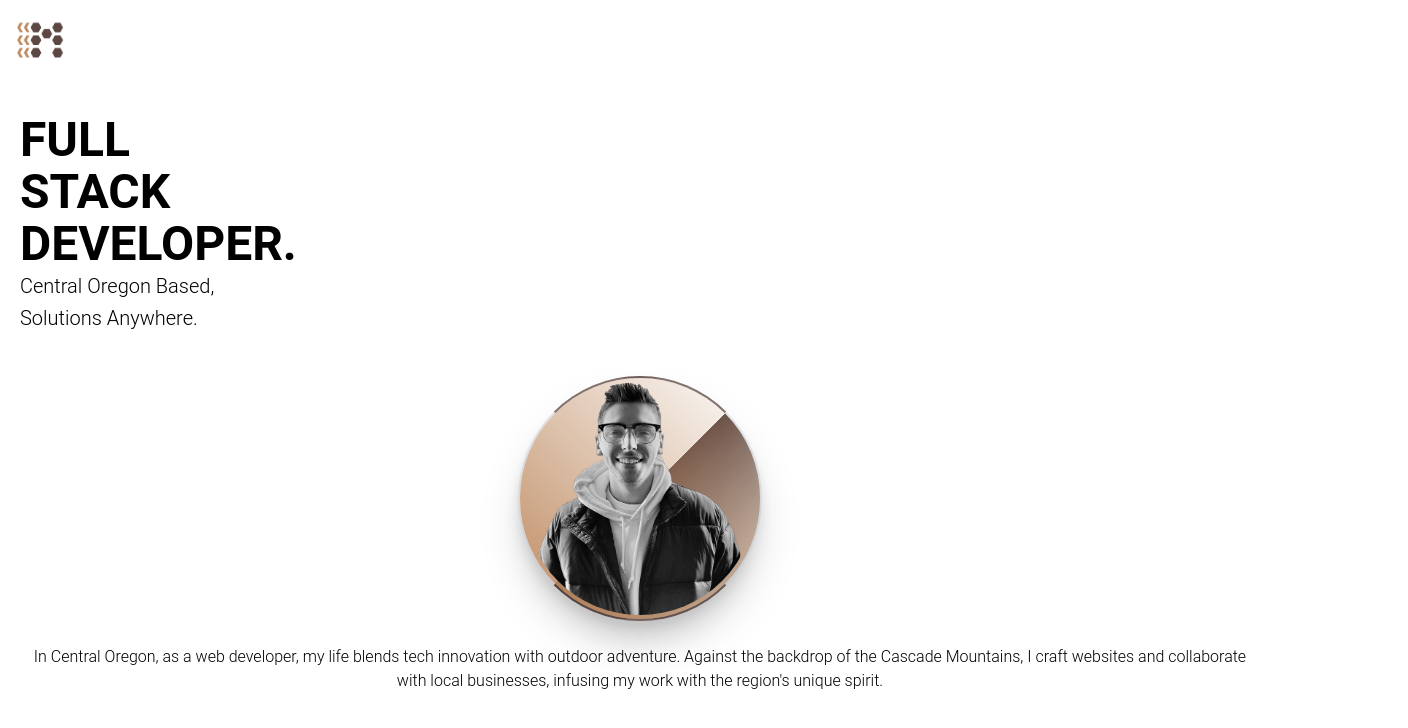
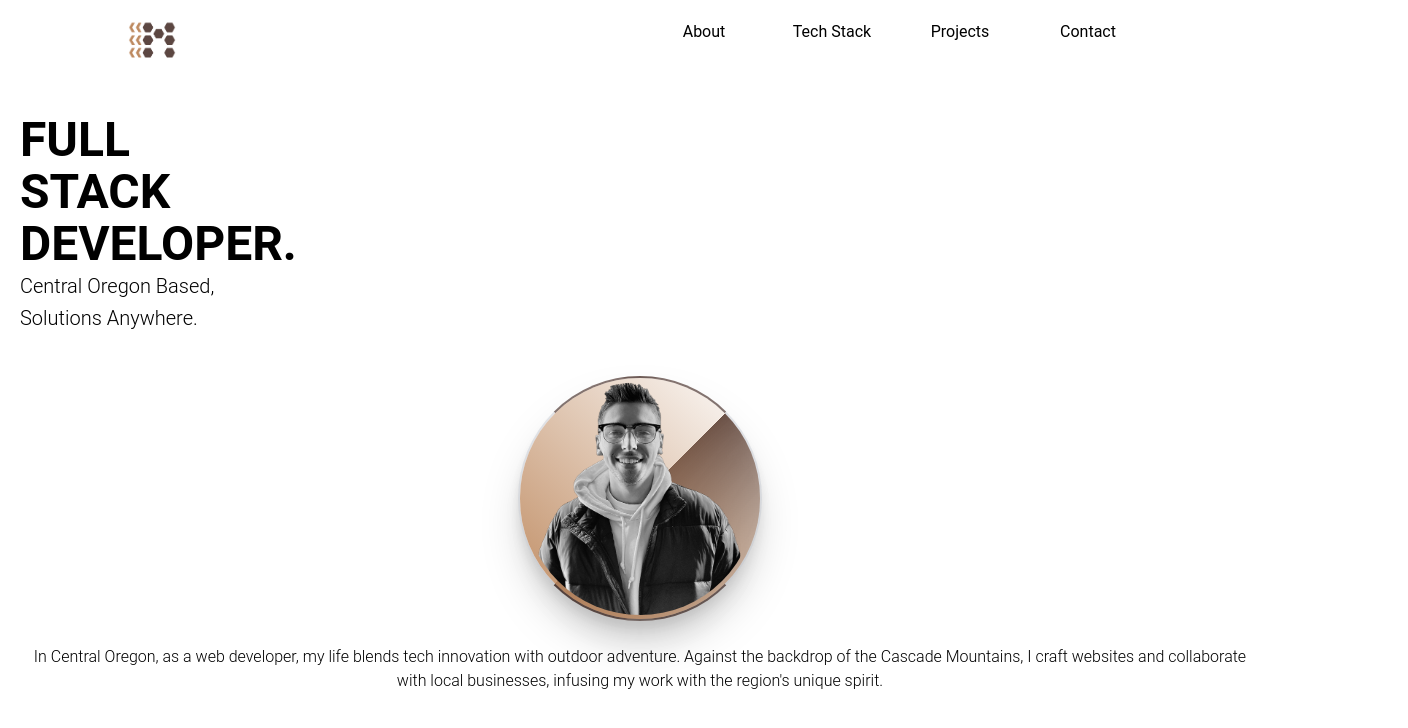
Before and after one commit to Morralytics/morralytics-portfolio, a Next.js app: page / in a window 1280 px wide. Shown: the top 728 px of the page, 1408 px wide, since content can reach past the window. Built offline with nearby package versions, Linux system fonts and the light colour scheme.

Commit message:
Adjusting flex items for each screen size and tailwind breakpoint.

```diff
--- a/components/Nav.jsx
+++ b/components/Nav.jsx
@@ -12,7 +12,7 @@ const Nav = () => {
   const [toggleDropdown, setToggleDropdown] = useState(false);
 
   return (
-    <nav className=" w-full mb-10 pt-5 px-4">
+    <nav className="w-full pt-5 px-4 sm:px-8 lg:px-32">
       <section className="flex justify-between">
         {/* Logo image that links back to the main page */}
         <Link href="/" className="flex items-end">
@@ -24,7 +24,21 @@ const Nav = () => {
             className="w-12 h-10"
           />
         </Link>
-
+        {/* Desktop nav bar */}
+        <div className="hidden sm:flex sm:w-1/2 lg:flex lg:w-1/2 justify-center">
+              <div className="w-full text-black text-md font-md text-center">
+                About
+              </div>
+              <div className="w-full text-black text-md font-md text-center">
+                Tech Stack
+              </div>
+              <div className="w-full text-black text-md font-md text-center">
+                Projects
+              </div>
+              <div className="w-full text-black text-md font-md text-center">
+                Contact
+              </div>
+          </div>
         {/* Mobile nav bar as a dropdown */}
         <div className="sm:hidden">
           <div className="flex flex-col">
```
Also changed, not shown: app/page.js (+0 -21 lines).
